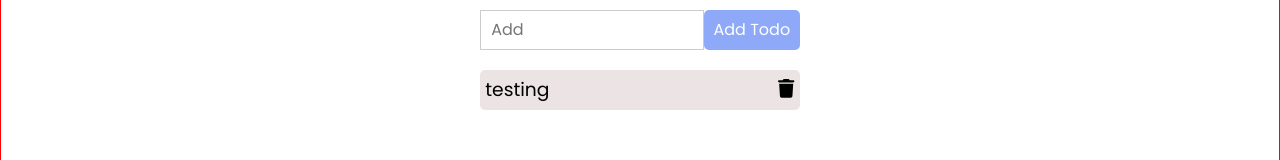
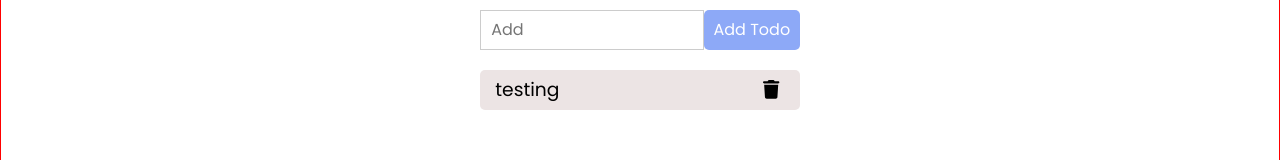
Before and after one commit to ShahwaizQasim/Todo-App, a React (Vite) app: page / in a window 1280 px wide. Shown: the part 369-529 px from the top of the page. Built offline with nearby package versions, Linux system fonts and the light colour scheme.

Commit message:
todoAdd And todoDelete functionality Complete

```diff
--- a/src/App.jsx
+++ b/src/App.jsx
@@ -10,33 +10,49 @@ function App() {
   const [Todos, setTodos] = useState([
     {
       todo: "testing",
-      id: Date.now,
+      id: Date.now(),
       completed: false,
     },
   ]);
   // console.log("Todos", Todos);
 
   const handleOnAddButton = useCallback(() => {
-    const TodosAdd = setTodos([
+    const TodosAdd = [
       ...Todos,
       {
         todo: inputValue,
-        id: Date.now,
+        id: Math.random(),
         completed: false,
       },
-    ]);
+    ];
+
+    // console.log("TodosAdd", TodosAdd);
+
     setTodos([...TodosAdd]);
     setInputValue("");
 
     console.log("TodosAdd Click");
-  },[inputValue]);
+  }, [inputValue]);
 
-  const handleOnDeleteButton = useCallback((id) => {
-    const filter = Todos.filter((data) => data.id !== id);
-    setTodos([...filter])
-     console.log('id=>', id);
+  const handleOnDeleteButton = useCallback(
+    (id) => {
+      const filter = Todos.filter((data) => data.id !== id);
+      console.log(filter);
+      setTodos([...filter]);
+      // console.log('id=>', id);
+    },
+    [Todos]
+  );
 
-  },[inputValue])
+  const handleOnToggle = (id) => {
+    const todoArray = [...Todos];
+    const todoIndx = todoArray.findIndex((data) => data.id == id);
+    todoArray[todoIndx].completed = !todoArray[todoIndx].completed;
+    setTodos([...todoArray]);
+
+    console.log("todoArray", todoArray);
+    console.log("todoIndx", todoIndx);
+  };
 
   return (
     <div className="container-fluid">
@@ -49,7 +65,11 @@ function App() {
           onDelete={handleOnDeleteButton}
         />
 
-        <TodoList todos={Todos} onDelete={handleOnDeleteButton} />
+        <TodoList
+          todos={Todos}
+          onDelete={handleOnDeleteButton}
+          toggleTodo={handleOnToggle}
+        />
       </div>
     </div>
   );
--- a/src/components/todoInput.jsx
+++ b/src/components/todoInput.jsx
@@ -1,10 +1,9 @@
 import { useEffect } from "react";
 
-function TodoInput({ value, onChange, onClick}) {
-
-  useEffect(() => {
-   console.log('Input Change');
-  },[onClick])
+function TodoInput({ value, onChange, onClick }) {
+  // useEffect(() => {
+  //  console.log('Input Change');
+  // },[onClick])
 
   return (
     <>
--- a/src/components/todoList.jsx
+++ b/src/components/todoList.jsx
@@ -2,17 +2,24 @@ import { FontAwesomeIcon } from "@fortawesome/react-fontawesome";
 import { faTrash } from "@fortawesome/free-solid-svg-icons";
 import { useEffect } from "react";
 
-function TodoList({ todos, onDelete }) {
-  // useEffect(() => {
-  //   console.log("Todos Change");
-  // },[todos])
+function TodoList({ todos, onDelete, toggleTodo }) {
+  useEffect(() => {
+    console.log("onDelete function Change");
+  }, [onDelete]);
 
   return (
     <>
-      {todos.map((todo,ind) => {
+      {todos.map((todo) => {
         return (
           <div className="todoList" key={todo.id}>
-            <h3>{todo.todo}</h3>
+            <h3
+              onClick={() => toggleTodo(todo.id)}
+              style={{
+                textDecoration: todo.completed === true ? "line-through" : "",
+              }}
+            >
+              {todo.todo}
+            </h3>
             <h3>
               <FontAwesomeIcon
                 icon={faTrash}
--- a/src/index.css
+++ b/src/index.css
@@ -1,76 +1,83 @@
-@import url('https://fonts.googleapis.com/css2?family=Poppins:ital,wght@0,100;0,200;0,300;0,400;0,500;0,600;0,700;0,800;0,900;1,100;1,200;1,300;1,400;1,500;1,600;1,700;1,800;1,900&display=swap');
-*{
+@import url("https://fonts.googleapis.com/css2?family=Poppins:ital,wght@0,100;0,200;0,300;0,400;0,500;0,600;0,700;0,800;0,900;1,100;1,200;1,300;1,400;1,500;1,600;1,700;1,800;1,900&display=swap");
+* {
   margin: 0;
   padding: 0;
   box-sizing: border-box;
 }
-.container-fluid{
+.container-fluid {
   height: auto;
   width: 100%;
   height: 100vh;
   border: 1px solid red;
 }
-.container{
+.container {
   height: 100vh;
   display: flex;
   justify-content: center;
   align-items: center;
-  flex-direction: column  ;
+  flex-direction: column;
   row-gap: 20px;
 }
-.todosBox{
+.todosBox {
   height: auto;
   width: 25%;
 }
-h2{
+h2 {
   font-family: "Poppins";
   font-weight: 600;
 }
-.myInput{
+.myInput {
   height: 40px;
   width: 70%;
   border: 1px solid #ccc;
   padding: 5px;
-  font-family: 'poppins';
+  font-family: "poppins";
   font-size: 1rem;
   outline: none;
-
 }
-.myInput::placeholder{
-  font-family: 'poppins';
+.myInput::placeholder {
+  font-family: "poppins";
   padding: 5px;
 }
-.myInput:focus{
+.myInput:focus {
   border: 2px solid #cccccc;
 }
-.btn1{
+.btn1 {
   height: 40px;
   width: 30%;
   border: none;
   font-size: 1rem;
   border-radius: 5px;
-  font-family: 'poppins';
+  font-family: "poppins";
   transition: 0.6s;
   cursor: pointer;
   color: #fff;
 }
-.btn1:active{
- border: 4px solid #000;
- transform: scale(0.9);
+.btn1:active {
+  border: 4px solid #000;
+  transform: scale(0.9);
 }
-.todoList{
+.todoList {
   height: 40px;
   width: 25%;
   display: flex;
   justify-content: space-between;
   background-color: #ece4e4;
   border-radius: 5px;
+  padding-inline: 10px;
+  cursor: pointer;
 }
-.todoList >h3{
-  font-family: 'poppins';
+.todoList > h3 {
+  font-family: "poppins";
   padding: 5px;
+  font-weight: 600;
   font-weight: normal;
 }
-.icon{
+.icon {
   cursor: pointer;
+  padding: 5px;
 }
+.icon:hover {
+  background-color: #c0b0b0;
+  border-radius: 2px;
+}
```
